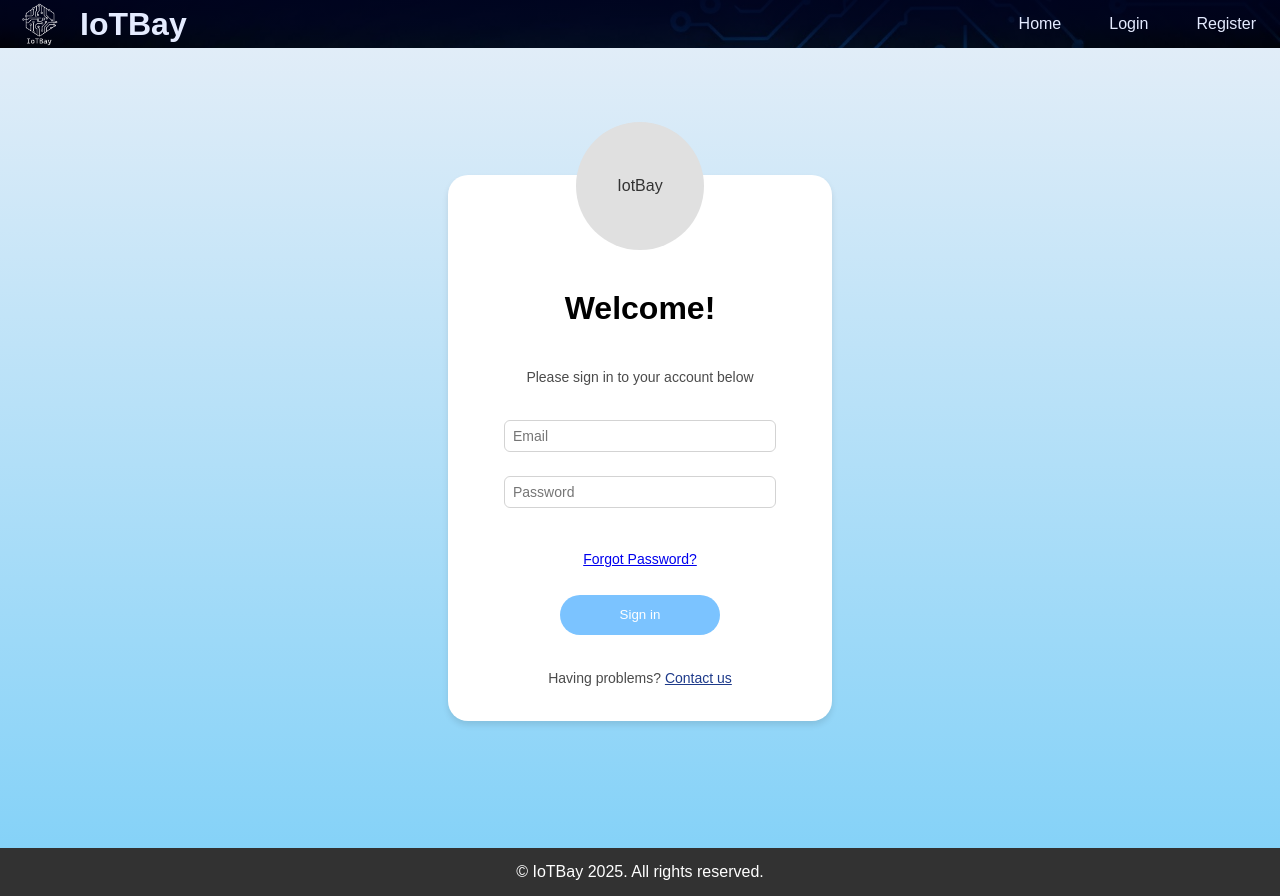
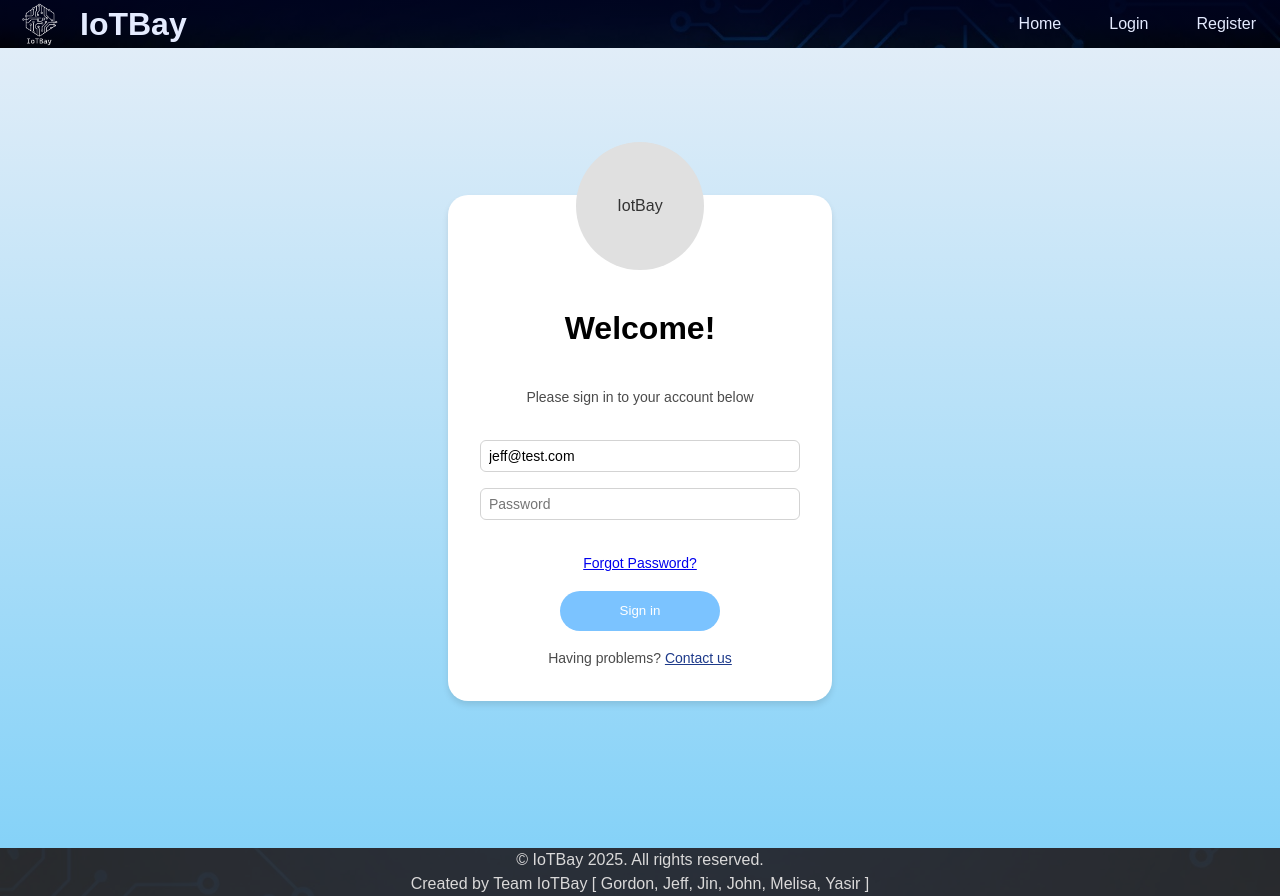
Before and after one commit to YM2992/IoTBay, a React (Vite) app in the folder Client/: page /login in a window 1280 px wide. Built offline with nearby package versions, Linux system fonts and the light colour scheme; no server answers.

Commit message:
Update Footer

```diff
--- a/Client/src/App.css
+++ b/Client/src/App.css
@@ -1,8 +1,3 @@
-.main {
-  width: 100vw;
-  position: relative;
-}
-
 /* HEADER AREA */
 header {
   display: flex;
@@ -78,19 +73,18 @@ header nav a:hover::after {
 .main {
   display: flex;
   min-height: 90vh;
+  width: 100vw;
+  position: relative;
 }
 
 /* FOOTER AREA */
 
 .footer {
-  width: 100%;
-  height: 3rem;
-  line-height: 3rem;
-  background-color: rgb(50, 50, 50);
-  color: white;
+  line-height: 1.5rem;
+  background-color: rgba(50, 50, 50, 0.8);
+  color: #dad9d9;
   text-align: center;
   align-items: center;
-  /* position: fixed; */
 
   margin-top: auto;
 }
--- a/Client/src/components/Footer.jsx
+++ b/Client/src/components/Footer.jsx
@@ -1,7 +1,12 @@
 import React from "react";
 
 function Footer() {
-  return <div className="footer">&copy; IoTBay 2025. All rights reserved.</div>;
+  return (
+    <div className="footer">
+      <p>&copy; IoTBay 2025. All rights reserved.</p>
+      <p>Created by Team IoTBay [ Gordon, Jeff, Jin, John, Melisa, Yasir ]</p>
+    </div>
+  );
 }
 
 export default Footer;
--- a/Client/src/pages/Login.css
+++ b/Client/src/pages/Login.css
@@ -91,7 +91,6 @@
   font-size: 0.875rem;
   color: black;
   background-color: white;
-
 }
 
 /* Forgot password link */
@@ -131,14 +130,12 @@
   transform: scale(1.1);
 }
 
-
 /* Contact us link */
 .contact-us {
   text-align: center;
   color: #4b4b4b;
   margin-top: 0.1rem;
   font-size: 0.875rem;
-
 }
 
 .contact-us a {
--- a/Client/src/pages/Login.jsx
+++ b/Client/src/pages/Login.jsx
@@ -25,8 +25,7 @@ function Login() {
     const resData = await fetchPost("user/login", data);
 
     if (!resData) {
-      toast.error("Wrong email or password");
-      return;
+      return toast.error("Wrong email or password");
     }
 
     login(resData.token, resData.user);
@@ -44,20 +43,16 @@ function Login() {
           <p className="info-text">Please sign in to your account below</p>
         </div>
 
+        <Input type="email" field="Email" value={email} func={setEmail} required />
+        <Input type="password" field="Password" value={password} func={setPassword} />
 
-        <form onSubmit={handleSubmit} className="input-container ">
-          <Input type="email" field="Email" func={setEmail} required />
-          <Input type="password" field="Password" func={setPassword} />
+        <div className="forgot-password">
+          <a href="#">Forgot Password?</a>
+        </div>
 
-          <div className="forgot-password">
-            <a href="#">Forgot Password?</a>
-          </div>
-
-          <button onClick={handleSubmit} type="submit" className="sign-in-btn">
-            Sign in
-          </button>
-        </form>
-
+        <button onClick={handleSubmit} className="sign-in-btn">
+          Sign in
+        </button>
 
         <p className="contact-us">
           Having problems? <a href="contact-us">Contact us</a>
--- a/Client/src/pages/Welcome.jsx
+++ b/Client/src/pages/Welcome.jsx
@@ -4,15 +4,17 @@ import { useNavigate } from "react-router-dom";
 import "./welcome.css";
 
 function Welcome() {
-
   const navigate = useNavigate();
   const { user } = useContext(AuthContext);
 
   useEffect(() => {
-    setTimeout(() => {
+    const timer = setTimeout(() => {
       navigate("/main");
     }, 3000);
+
+    return () => clearTimeout(timer);
   }, [navigate]);
+
   return (
     <div className="welcome-container">
       <div>
```
Lines whose indentation alone changed are shown as unchanged.
